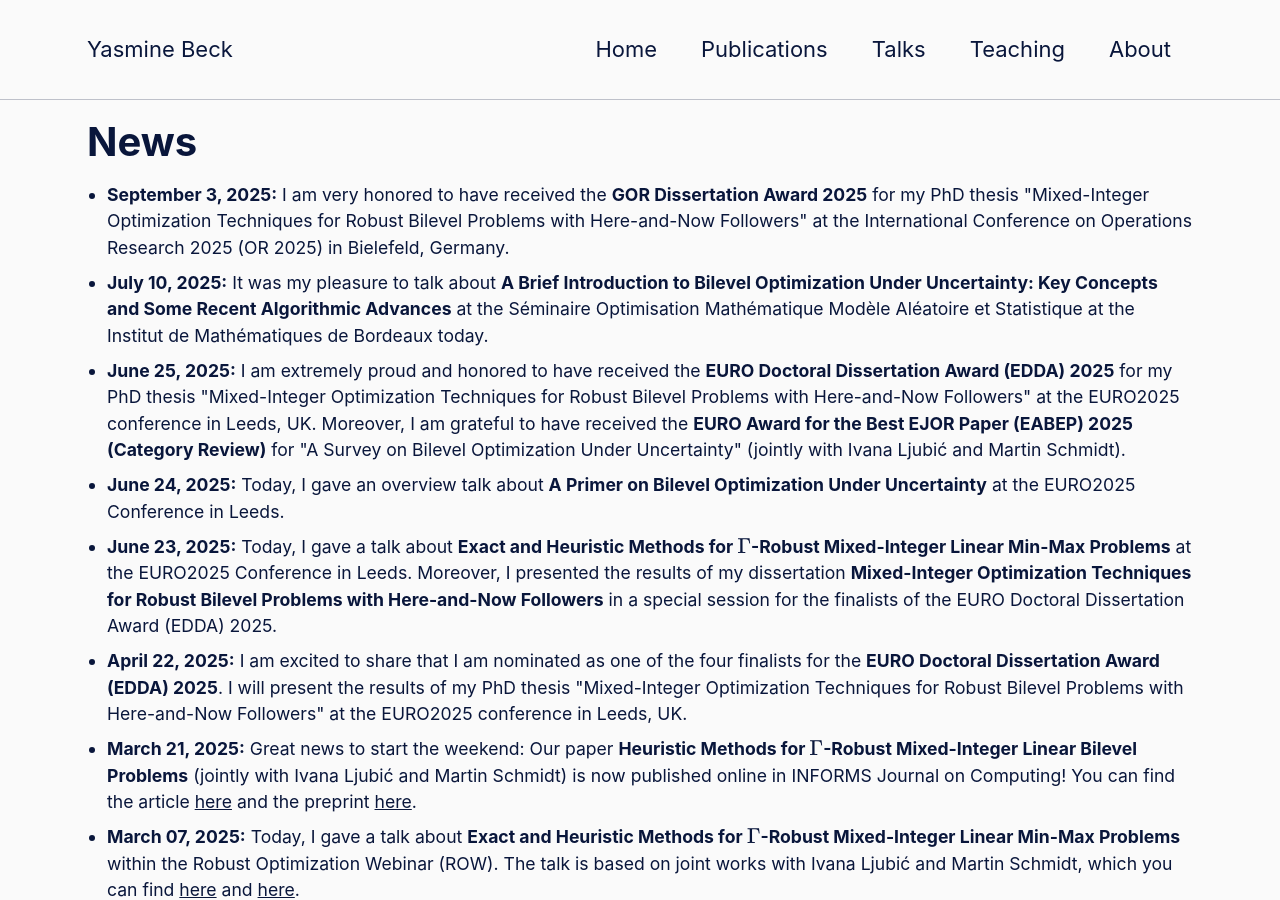
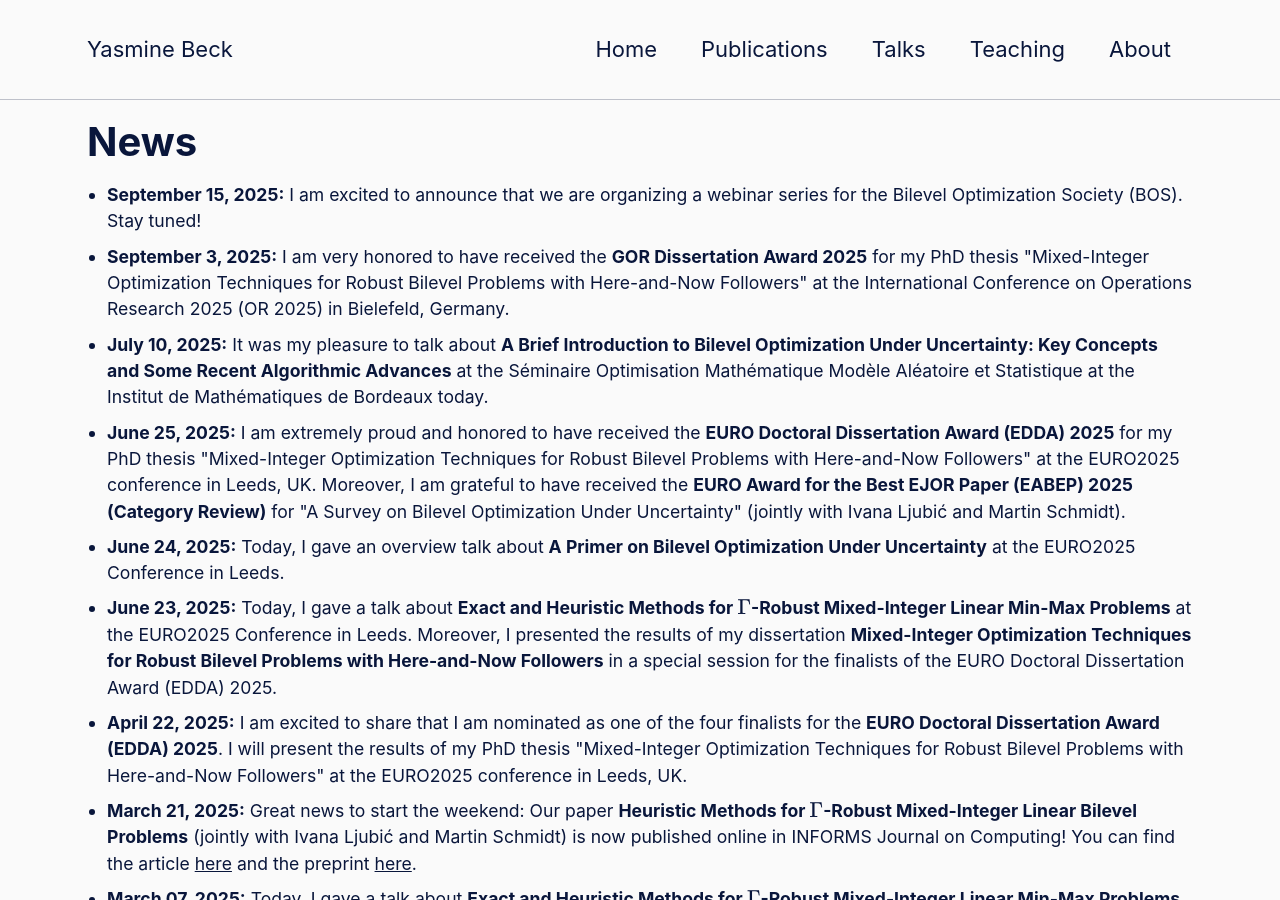
Before and after one commit to YasmineBeck/YasmineBeck.github.io, a Jekyll site: the page built from _pages/news.html, in a window 1280 px wide and 900 px high. Built offline with Jekyll 4.4.1, drawn with Linux system fonts in a browser that asks for light colours; cached includes are drawn as plain includes; formulas are drawn with MathJax 3.

Commit message:
BOS Webinar

```diff
--- a/_pages/news.html
+++ b/_pages/news.html
@@ -24,6 +24,10 @@ author_profile: false
 
 <div class="content">
   <ul>
+    <li>
+      <strong>September 15, 2025:</strong>
+      I am excited to announce that we are organizing a webinar series for the <a href="https://bileveloptimization.org" style="text-decoration: none;">Bilevel Optimization Society (BOS)</a>. Stay tuned!
+    </li>
     <li>
       <strong>September 3, 2025:</strong>
       I am very honored to have received the <a href="https://www.gor-ev.de/auszeichnungen-der-gor/preis-fuer-dissertationen-der-gor" style="text-decoration: none;"><strong>GOR Dissertation Award 2025</strong></a> for my PhD thesis "Mixed-Integer Optimization Techniques for Robust Bilevel Problems with Here-and-Now Followers" at the International Conference on Operations Research 2025 (OR 2025) in Bielefeld, Germany.
```
Also changed, not shown: index.html (+4 -4 lines).
